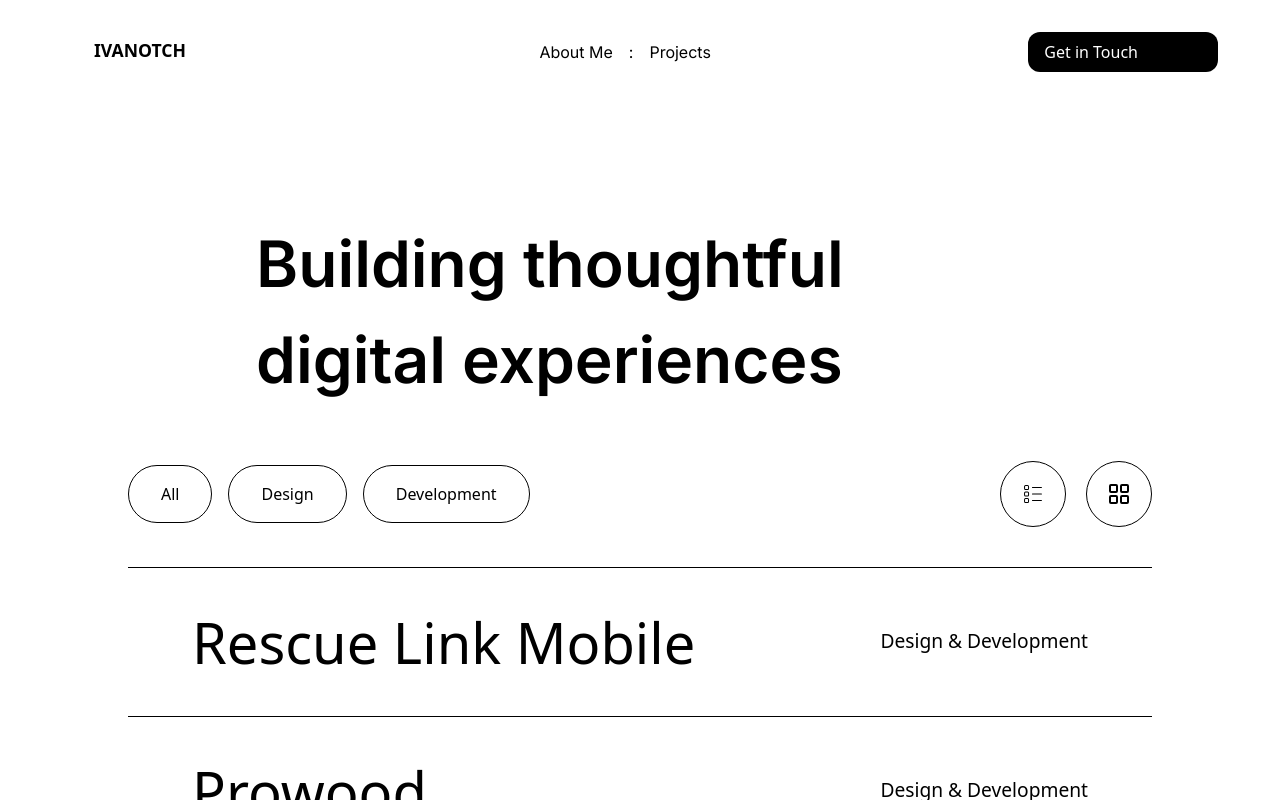
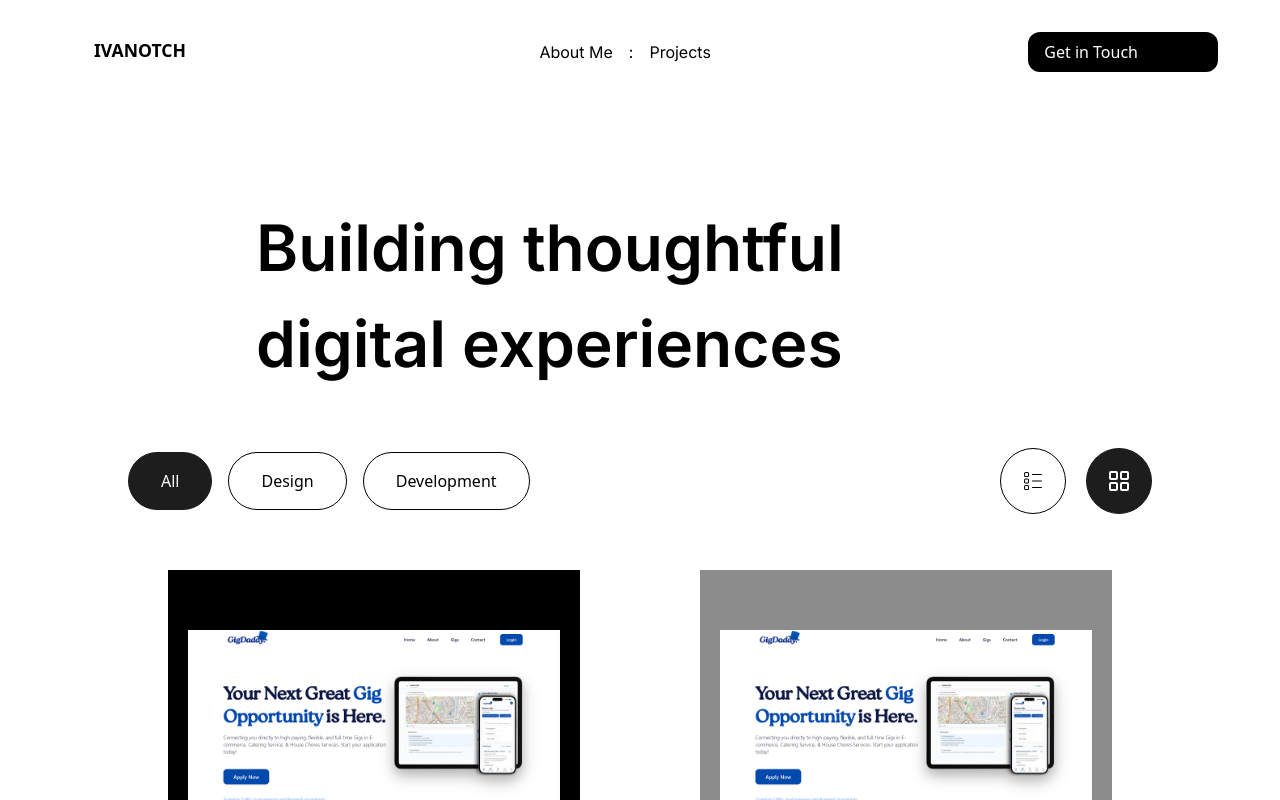
Before and after one commit to ivanotch/personal-portfolio, a Next.js app: page /projects in a window 1280 px wide. Both pictures are taken after a click on the element 1119 px from the left and 493 px from the top of the page. Shown: the top 800 px of the page. Built offline with nearby package versions, Linux system fonts and the light colour scheme; some icons are missing; a web font is replaced by a local one.

Commit message:
finished projects page

```diff
--- a/app/projects/DisplayCards.tsx
+++ b/app/projects/DisplayCards.tsx
@@ -6,8 +6,10 @@ import { gsap } from "gsap";
 import { CiBoxList } from "react-icons/ci";
 import { LuLayoutGrid } from "react-icons/lu";
 import { projects } from '@/data/projects';
+import ProjectBox from "@/components/ProjectBox";
+import FloatingModal from "@/components/FloatingModal";
 import Project from "@/components/Project";
-import FloatingModal from "@/components/FloatingModal";
+import { useScroll, useTransform, motion } from "framer-motion";
 
 
 type ModalState = {
@@ -53,13 +55,36 @@ export default function DisplayCards() {
         index: 0,
     });
 
+    const filteredProjects = projects.filter((project) => {
+        if (filter === "All") return true;
+
+        if (filter === "Design") {
+            return project.task.includes("Design");
+        }
+
+        if (filter === "Development") {
+            return project.task.includes("Development");
+        }
+
+        return true;
+    });
+
+    const specialtyRef = useRef<HTMLElement>(null)
+
+    const { scrollYProgress } = useScroll({
+        target: specialtyRef,
+        offset: ["start end", "end start"]
+    })
+
+    const height = useTransform(scrollYProgress, [0, 0.95], [50, 0]);
+
     return (
-        <main className="overflow-y-hidden">
-            <div className="font-[inter] text-[4rem] mx-[auto] w-[60%] mt-[7rem] font-semibold">
+        <main ref={specialtyRef} className="relative bg-white  z-[100]">
+            <div className="font-[inter] text-[4rem] mx-[auto] w-[60%] mt-[6rem] font-semibold">
                 Building thoughtful digital experiences
             </div>
 
-            <div className="flex items-center w-[80%] mx-[auto] justify-between mt-[2.8rem]">
+            <div className=" flex items-center w-[80%] mx-[auto] justify-between mt-[3rem]">
                 <div className="flex gap-4">
                     {categories.map((item, index) => (
                         <div
@@ -70,11 +95,16 @@ export default function DisplayCards() {
                                 console.log(filter)
                             }}
                             onMouseLeave={handleMagneticLeave}
-                            className="relative cursor-pointer overflow-hidden px-8 py-4 border border-black rounded-full text-black group"
-                        >
+                            className={`relative cursor-pointer overflow-hidden px-8 py-4 border rounded-full group transition-all duration-300
+                                 ${filter === item
+                                    ? "bg-[#1d1d1d] text-white border-[#1d1d1d]"
+                                    : "border-black text-black"
+                                }
+                            `}                        >
                             {/* Blue Fill Background */}
+                            {filter !== item && (
                                 <span className="absolute inset-0 bg-blue-600 translate-y-full group-hover:translate-y-0 transition-transform duration-500 ease-[cubic-bezier(0.76,0,0.24,1)]" />
-
+                            )}
                             {/* Text */}
                             <span className="relative z-10 transition-colors duration-500 group-hover:text-white">
                                 {item}
@@ -86,8 +116,19 @@ export default function DisplayCards() {
                 <div className="flex gap-5 py-2">
                     <div
                         onMouseMove={handleMagneticMove}
-                        onMouseLeave={handleMagneticLeave} className="relative cursor-pointer overflow-hidden p-5 border border-black rounded-full text-black group">
+                        onClick={() => setLayout("list")}
+                        onMouseLeave={handleMagneticLeave}
+                        className={`relative cursor-pointer overflow-hidden p-5 border rounded-full group transition-all duration-300
+                            ${layout === "list"
+                                ? "bg-[#1d1d1d] text-white border-[#1d1d1d]"
+                                : "border-black text-black"
+                            }
+                        `}
+                    >
+
+                        {layout !== "list" && (
                             <span className="absolute inset-0 bg-blue-600 translate-y-full group-hover:translate-y-0 transition-transform duration-500 ease-[cubic-bezier(0.76,0,0.24,1)]" />
+                        )}
 
                         <div className="text-[1.5em] relative z-10 transition-colors duration-500 group-hover:text-white">
                             <CiBoxList />
@@ -96,8 +137,18 @@ export default function DisplayCards() {
 
                     <div
                         onMouseMove={handleMagneticMove}
-                        onMouseLeave={handleMagneticLeave} className="relative cursor-pointer overflow-hidden p-5 border border-black rounded-full text-black group">
+                        onClick={() => setLayout("grid")}
+                        onMouseLeave={handleMagneticLeave}
+                        className={`relative cursor-pointer overflow-hidden p-5 border rounded-full group transition-all duration-300
+                            ${layout === "grid"
+                                ? "bg-[#1d1d1d] text-white border-[#1d1d1d]"
+                                : "border-black text-black"
+                            }
+                        `}
+                    >
+                        {layout !== "grid" && (
                             <span className="absolute inset-0 bg-blue-600 translate-y-full group-hover:translate-y-0 transition-transform duration-500 ease-[cubic-bezier(0.76,0,0.24,1)]" />
+                        )}
 
                         <div className="text-[1.5em] relative z-10 transition-colors duration-500 group-hover:text-white">
                             <LuLayoutGrid />
@@ -106,14 +157,39 @@ export default function DisplayCards() {
                 </div>
             </div>
 
+            {
+                layout === "list" ? (
                     <div className="my-[2rem]">
                         <div className=" mx-[auto] w-[80%]">
-                    {projects.map((project, index) => {
+                            {filteredProjects.map((project, index) => {
                                 return <Project key={index} index={index} title={project.title} task={project.task} year={project.year} setModal={setModal} />
                             })}
                         </div>
                         <FloatingModal modal={modal} projects={projects} />
                     </div>
+                ) : (
+                    <div className="mx-auto mt-[3rem] mb-[4rem] w-[80%] grid grid-cols-1 md:grid-cols-2 gap-10">
+                        {filteredProjects.map((project, index) => (
+                            <ProjectBox
+                                key={project.id}
+                                index={index}
+                                id={project.id}
+                                title={project.title}
+                                task={project.task}
+                                year={project.year}
+                                src={project.src}
+                                color={project.color}
+                            />
+                        ))}
+                    </div>
+                )
+            }
+
+            <motion.div style={{ height }} className="relative  ">
+                <div className="shadow-[0px_60px_50px_rgba(0,0,0,0.248)] absolute h-[1550%] w-[110%] left-[-10%] bg-white rounded-[0%_0%_50%_50%] z-[10]">
+                </div>
+            </motion.div>
+
         </main>
     )
 }
--- a/app/projects/page.tsx
+++ b/app/projects/page.tsx
@@ -5,6 +5,7 @@ import Nav from "../sections/Nav";
 import { AnimatePresence, motion } from "framer-motion";
 import PageTransition from "@/components/PagePreloader";
 import DisplayCards from "./DisplayCards";
+import Footer from "../sections/Footer";
 
 
 export default function Projects() {
@@ -59,6 +60,7 @@ export default function Projects() {
                     <Nav />
 
                     <DisplayCards />
+                    <Footer />
                 </main>
             )
             }
--- /dev/null
+++ b/components/ProjectBox.tsx
@@ -0,0 +1,54 @@
+
+import Image from "next/image";
+
+interface ProjectProps {
+    index: number;
+    id: number;
+    title: string;
+    task: string;
+    year: string;
+    src: string;
+    color: string
+}
+
+export default function ProjectBox({
+    title,
+    task,
+    year,
+    src,
+    color
+}: ProjectProps) {
+    return (
+        <main className="px-10 mb-[5rem] group">
+
+            {/* Image Section */}
+            <div className="flex items-center justify-center overflow-hidden">
+                <div
+                    style={{ background: color }}
+                    className="w-[50rem] py-15 px-5 flex items-center justify-center
+                     transition-transform duration-700 ease-[cubic-bezier(0.76,0,0.24,1)]
+                     group-hover:scale-105"
+                >
+                    <Image
+                        alt={title}
+                        src={src}
+                        width={600}
+                        height={800}
+                        className="object-cover"
+                    />
+                </div>
+            </div>
+
+            {/* Info Section */}
+            <div className="flex flex-col mt-[2rem]">
+                <div className="text-[2.5rem] font-[inter]">{title}</div>
+                <div className="my-[1.5rem] border border-gray-300"></div>
+                <div className="flex justify-between items-center">
+                    <p className="text-[1.2rem] font-[inter]">{task}</p>
+                    <p className="text-[1.2rem] font-[inter]">{year}</p>
+                </div>
+            </div>
+
+        </main>
+    );
+}
```
Lines whose indentation alone changed are shown as unchanged.
